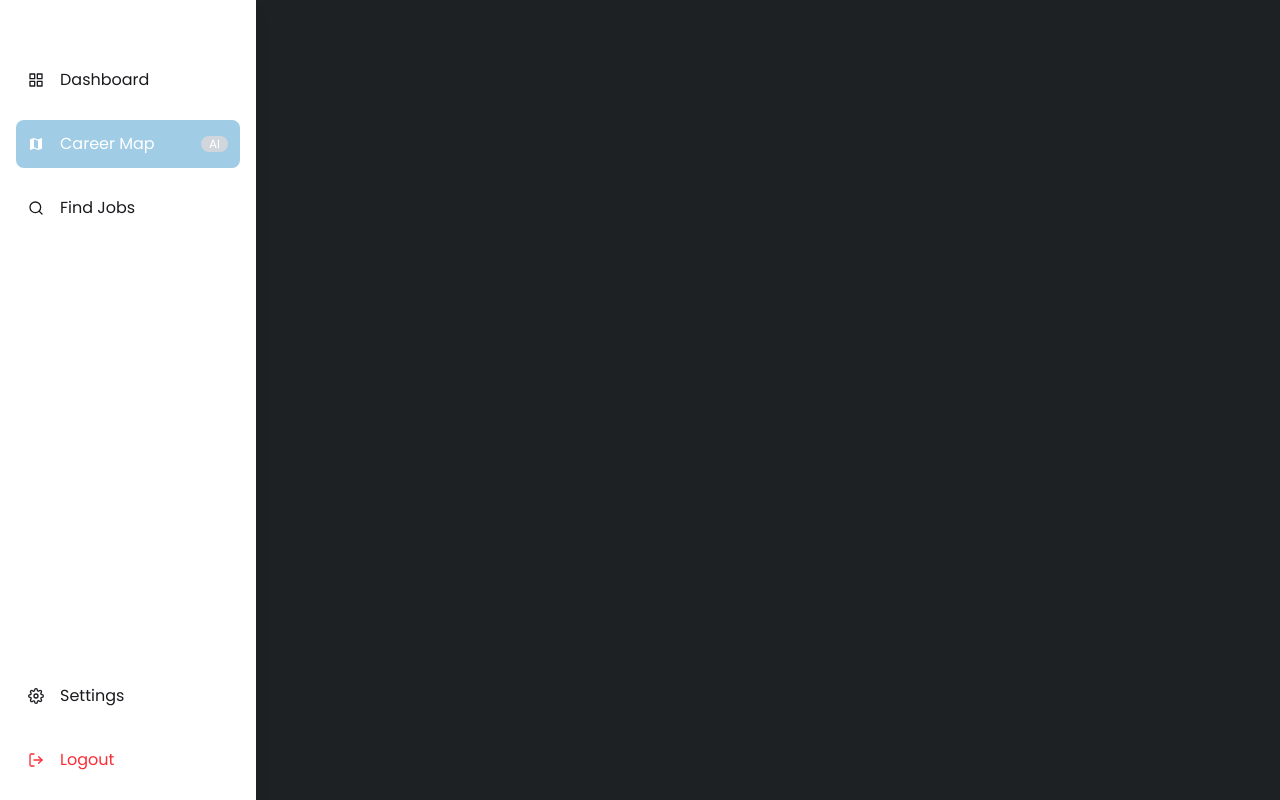
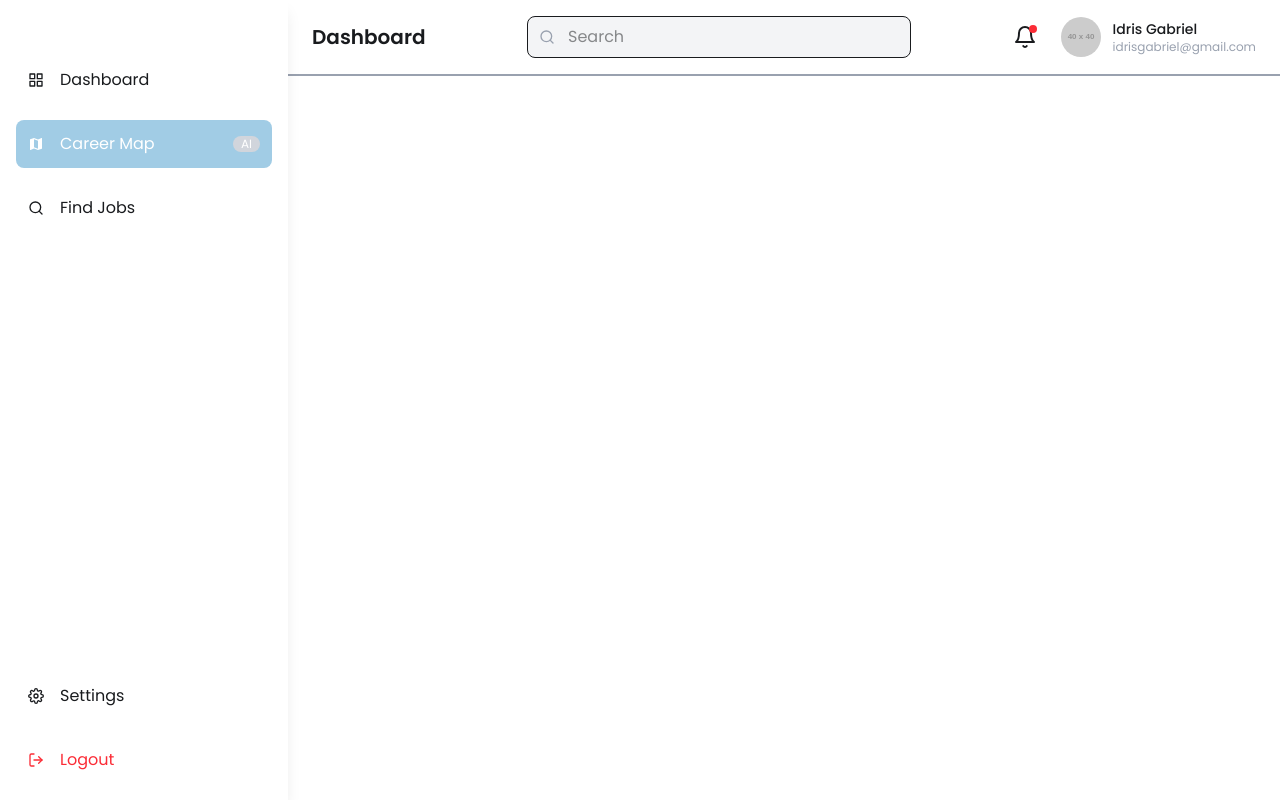
Before and after one commit to EjiroOsiephri/career-in-your-pocket-dev, a Next.js app: page /dashboard in a window 1280 px wide. Built offline with nearby package versions, Linux system fonts and the light colour scheme.

Commit message:
feats/add added navbar

```diff
--- a/src/app/dashboard/page.tsx
+++ b/src/app/dashboard/page.tsx
@@ -1,10 +1,12 @@
+import Navbar from "@/components/NavBar";
 import Sidebar from "@/components/SideBar";
 import React from "react";
 
 const dashboard = () => {
   return (
-    <div>
+    <div className="flex min-h-screen bg-white">
       <Sidebar />
+      <Navbar />
     </div>
   );
 };
--- /dev/null
+++ b/src/components/NavBar.tsx
@@ -0,0 +1,57 @@
+"use client";
+
+import { FiSearch, FiBell, FiMoreVertical } from "react-icons/fi";
+
+const NavBar = () => {
+  return (
+    <div className="flex-1 lg:ml-72">
+      <nav className="flex items-center justify-between text-[#191B1E] px-6 py-4 bg-white border-b-2 border-gray-400">
+        {/* Left - Dashboard Title */}
+        <div className="flex-1 lg:flex-none flex justify-center">
+          <h1 className="text-xl font-semibold">Dashboard</h1>
+        </div>
+
+        {/* Center - Search Bar (Hidden until 1440px) */}
+        <div className="hidden lg:flex flex-1 mx-5 justify-center max-w-sm">
+          <div className="relative w-full">
+            <FiSearch className="absolute left-3 top-1/2 transform -translate-y-1/2 text-gray-400" />
+            <input
+              type="text"
+              placeholder="Search"
+              className="w-full pl-10 pr-4 py-2 rounded-lg border bg-gray-100 focus:outline-none"
+            />
+          </div>
+        </div>
+
+        {/* Right - Notification & Profile */}
+        <div className="flex items-center gap-6">
+          {/* Notification Icon */}
+          <div className="relative cursor-pointer">
+            <FiBell className="text-2xl" />
+            <span className="absolute top-0 right-0 w-2 h-2 bg-red-500 rounded-full"></span>
+          </div>
+
+          {/* Profile Section (Hidden until 1440px) */}
+          <div className="hidden lg:flex items-center gap-3">
+            <img
+              src="https://via.placeholder.com/40"
+              alt="User Avatar"
+              className="w-10 h-10 rounded-full"
+            />
+            <div>
+              <p className="text-sm font-medium">Idris Gabriel</p>
+              <p className="text-xs text-gray-400">idrisgabriel@gmail.com</p>
+            </div>
+          </div>
+
+          {/* Three-dot Menu (Visible until 1440px) */}
+          <div className="lg:hidden cursor-pointer">
+            <FiMoreVertical className="text-xl" />
+          </div>
+        </div>
+      </nav>
+    </div>
+  );
+};
+
+export default NavBar;
--- a/src/components/SideBar.tsx
+++ b/src/components/SideBar.tsx
@@ -37,7 +37,7 @@ const Sidebar = () => {
         initial={{ x: "-100%" }}
         animate={{ x: isOpen || !isMobile ? 0 : "-100%" }}
         transition={{ duration: 0.4, ease: "easeInOut" }}
-        className={`fixed top-0 left-0 h-full text-[#191B1E] bg-white shadow-lg p-4 flex flex-col gap-6 z-50 w-64`}
+        className={`fixed top-0 left-0 h-full text-[#191B1E] bg-white shadow-lg p-4 flex flex-col gap-6 z-50 w-[100vw] md:w-72`}
       >
         {/* Close Button (Only on Mobile) */}
         {isMobile && (
@@ -79,10 +79,12 @@ const Sidebar = () => {
       {/* Mobile Toggle Button */}
       {isMobile && (
         <div className="fixed top-4 left-4 z-50">
+          {!isOpen && (
             <FaBars
-            className="text-2xl cursor-pointer"
+              className="text-2xl text-[#191B1E] cursor-pointer"
               onClick={() => setIsOpen(!isOpen)}
             />
+          )}
         </div>
       )}
     </>
@@ -101,13 +103,18 @@ const SidebarItem = ({
   active?: boolean;
   extra?: React.ReactNode;
   className?: string;
-}) => (
+}) => {
+  const isLogout = label === "Logout"; // Check if it's the Logout item
+
+  return (
     <motion.div
       whileHover={{ scale: 1.05 }}
       className={`flex items-center gap-4 p-3 rounded-lg cursor-pointer transition-all
         ${
           active
             ? "bg-[#A1CCE5] text-white"
+            : isLogout
+            ? "text-red-500 hover:bg-red-100" // Keep text red, but add subtle hover bg
             : "hover:bg-[#A1CCE5] hover:text-white"
         } ${className}`}
     >
@@ -116,5 +123,6 @@ const SidebarItem = ({
       {extra}
     </motion.div>
   );
+};
 
 export default Sidebar;
```
Lines whose indentation alone changed are shown as unchanged.
